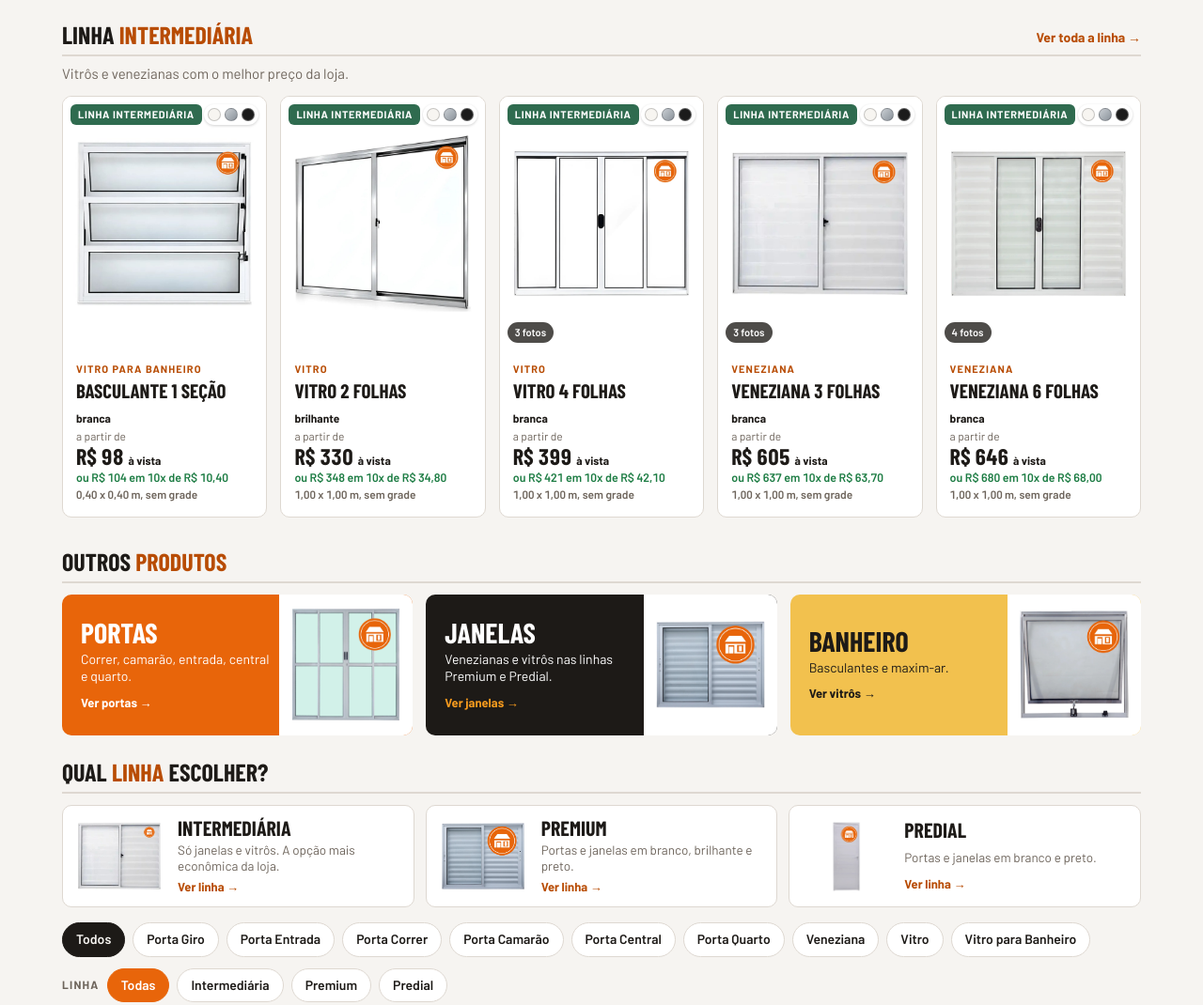
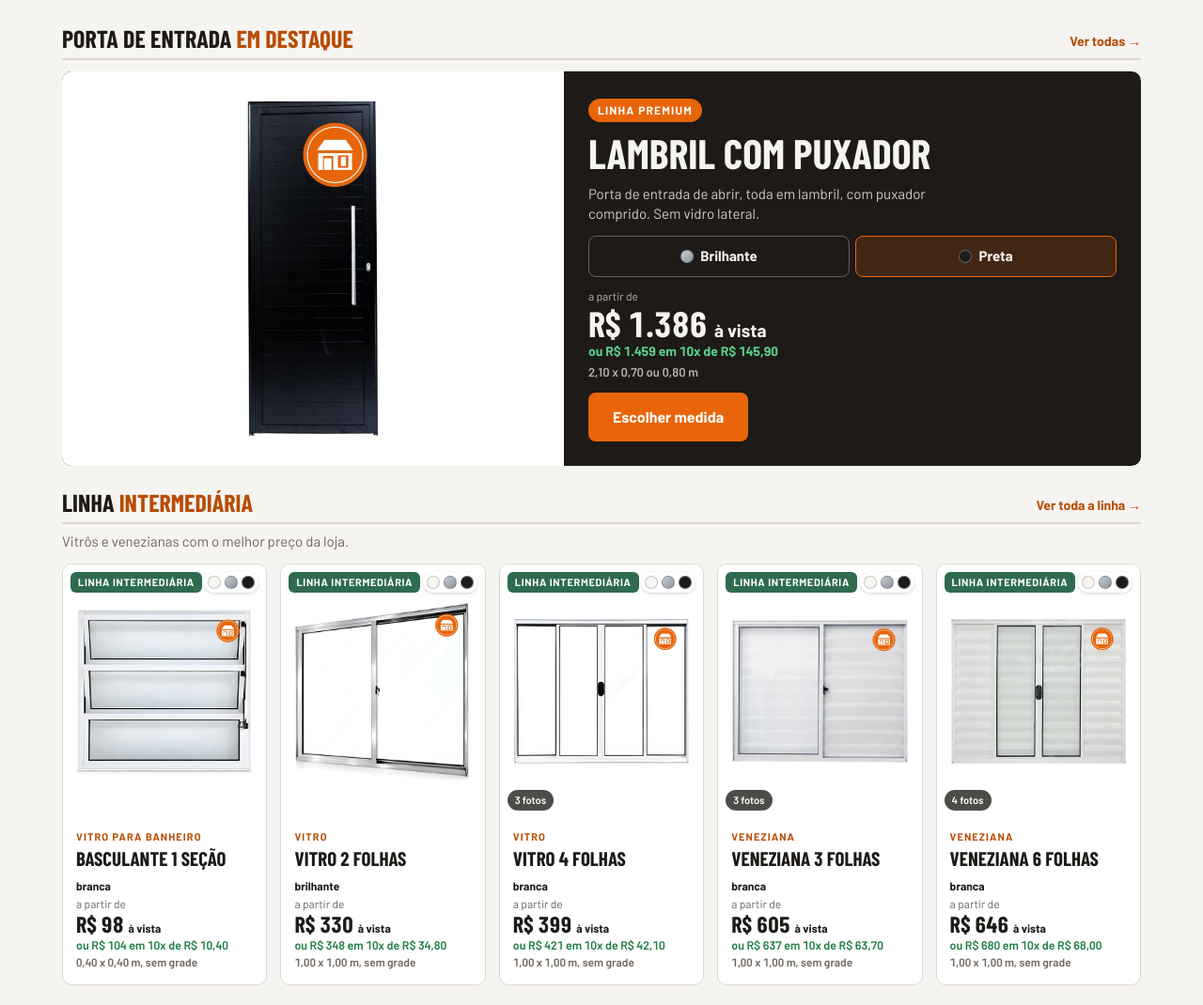
Before and after one commit to moreirajanelas-png/moreirajanelas-png.github.io, a plain HTML site: page index.html in a window 1280 px wide. Shown: the part 1425-2495 px from the top of the page at 94% size. Drawn offline with nearby package versions, Linux system fonts and the light colour scheme; a web font is replaced by a local one.

Commit message:
Destaque da porta de entrada, ordem por preço e Panorâmica fora do site
Co-Authored-By: Claude Opus 5.5 <noreply@anthropic.com>
Claude-Session: https://claude.ai/code/session_01KZsJvvb8GuuH14NwoaqSWC

```diff
--- a/index.html
+++ b/index.html
@@ -198,6 +198,23 @@ header.top .wrap{display:flex;align-items:center;justify-content:space-between;g
   .gcard .btn-add{min-height:46px;font-size:15px}
 }
 .inter{padding-block:18px 6px}
+.entrada{padding-block:22px 8px}
+.entrada .wrap{display:grid;gap:12px}
+#entrada{scroll-margin-top:70px}
+.ecard{display:grid;grid-template-columns:minmax(0,1fr) minmax(0,1.15fr);background:var(--band);color:var(--band-fg);border-radius:var(--r);overflow:hidden}
+.ecard .eimg{background:#fff;position:relative;cursor:pointer;min-height:420px}
+.ecard .eimg img{position:absolute;inset:0;width:100%;height:100%;object-fit:contain;padding:14px}
+.ecard .ein{padding:26px 26px 24px;display:grid;gap:12px;align-content:center}
+.ecard .etag{justify-self:start;background:var(--accent);color:#fff;font-size:12px;font-weight:800;letter-spacing:.1em;text-transform:uppercase;padding:4px 10px;border-radius:999px}
+.ecard h3{margin:0;font-family:var(--display);font-size:clamp(30px,4vw,44px);line-height:.95;text-transform:uppercase}
+.ecard p{margin:0;opacity:.82;max-width:44ch}
+.ecard .gcores button{background:transparent;color:inherit;border-color:rgba(255,255,255,.3)}
+.ecard .gcores button[aria-pressed="true"]{border-color:var(--accent);background:rgba(232,101,10,.18)}
+.ecard .gpreco small,.ecard .gpreco .gmed{color:rgba(246,244,241,.7)}
+.ecard .gpreco b{font-size:38px}
+.ecard .gpreco span{color:#5BD08A}
+.ecard .btn-add{min-height:52px;font-size:16px;justify-self:start;padding:0 26px}
+@media (max-width:760px){.ecard{grid-template-columns:1fr}.ecard .eimg{min-height:300px}.ecard .ein{padding:18px 16px 18px}.ecard .btn-add{justify-self:stretch}}
 .cats-g{display:grid;grid-template-columns:repeat(3,minmax(0,1fr));gap:14px}
 @media (max-width:760px){.cats-g{grid-template-columns:1fr}}
 
@@ -425,6 +442,13 @@ footer a{color:var(--accent-ink)}
   </div>
 </section>
 
+<section class="entrada" id="entrada" aria-labelledby="t-entrada">
+  <div class="wrap">
+    <div class="sec-tit"><h2 id="t-entrada">Porta de entrada <em>em destaque</em></h2><a href="#catalogo" data-ver-cat="Porta Entrada">Ver todas →</a></div>
+    <div id="entrada-d"></div>
+  </div>
+</section>
+
 <section class="inter" id="intermediaria" aria-labelledby="t-inter">
   <div class="wrap">
     <div class="sec-tit"><h2 id="t-inter">Linha <em>Intermediária</em></h2><a href="#catalogo" data-linha-btn="Intermediária">Ver toda a linha →</a></div>
@@ -563,7 +587,8 @@ const MODELOS = [];
   DADOS.forEach(p=>{
     const k = [p.categoria,p.modelo,p.linha,p.medida,p.cor,p.extra].join("|");
     if (vistos.has(k)) return; vistos.add(k);
-    if (p.modelo==="Maxim-ar 1 Seção" && p.linha==="Intermediária") return;   // fora do site até ter preço com e sem grade
+    if (p.modelo==="Maxim-ar 1 Seção" && p.linha==="Intermediária") return;
+    if (p.modelo==="Panorâmica Lambril") return;   // fora do site, a pedido   // fora do site até ter preço com e sem grade
     const g = p.categoria+"|"+p.modelo;
     if(!map.has(g)) map.set(g,{id:g,categoria:p.categoria,modelo:p.modelo,vars:[]});
     map.get(g).vars.push(p);
@@ -610,8 +635,8 @@ function render(){
   /* Em "Todas", cada linha do modelo vira um card próprio, com a foto e o preço dela: as linhas não se misturam. */
   let lista = MODELOS.filter(m=>noFiltro(m) && (!termo || (m.categoria+" "+m.modelo+" "+m.linhas.join(" ")+" "+m.cores.join(" ")).toLowerCase().includes(termo)))
     .flatMap(m=> linhaAtual ? [{m,l:linhaAtual}] : m.linhas.filter(l=>fotosLinha(m,l).length).map(l=>({m,l:l==="—"?"":l})));
-  const pm = x => precoCard(x.m,x.l).v, mmin = m => Math.min(...m.linhas.filter(l=>fotosLinha(m,l).length).map(l=>precoCard(m,l==="—"?"":l).v));
-  lista.sort(ordem==="menor" ? (a,b)=>pm(a)-pm(b) : ordem==="maior" ? (a,b)=>pm(b)-pm(a) : (a,b)=>ORDEM_CAT.indexOf(a.m.categoria)-ORDEM_CAT.indexOf(b.m.categoria)||mmin(a.m)-mmin(b.m)||a.m.id.localeCompare(b.m.id)||ORDEM_LIN.indexOf(a.l||"—")-ORDEM_LIN.indexOf(b.l||"—"));
+  const pm = x => precoCard(x.m,x.l).v;
+  lista.sort(ordem==="menor" ? (a,b)=>pm(a)-pm(b) : ordem==="maior" ? (a,b)=>pm(b)-pm(a) : (a,b)=>ORDEM_CAT.indexOf(a.m.categoria)-ORDEM_CAT.indexOf(b.m.categoria)||pm(a)-pm(b)||ORDEM_LIN.indexOf(a.l||"—")-ORDEM_LIN.indexOf(b.l||"—"));
   document.getElementById("contagem").textContent = `${lista.length} produto${lista.length!==1?"s":""}${linhaAtual?" na Linha "+linhaAtual:""}`;
   const grid = document.getElementById("grid");
   const mais = `
@@ -676,6 +701,20 @@ const gg=document.getElementById("giro-g"); gg.innerHTML=giroHTML();
 gg.addEventListener("click",e=>{ const card=e.target.closest(".gcard"); if(!card) return; const id=card.dataset.id;
   const b=e.target.closest("[data-cor]"); if(b){ corGiro[id]=b.dataset.cor; gg.innerHTML=giroHTML(); return; }
   if(e.target.closest("[data-abrir]")) abrirProduto(id,false,"Premium",corGiro[id]||"Branco"); });
+/* porta de entrada em destaque: Premium, sem vidro lateral */
+const ENT_ID="Porta Entrada|Lambril c/ Puxador — Sem Vidro Lateral"; let corEnt="Preto";
+function entradaHTML(){ const m=MODELOS.find(x=>x.id===ENT_ID); if(!m) return "";
+  const fl=fotosLinha(m,"Premium"), cores=["Alumínio","Preto"].filter(c=>m.vars.some(v=>v.linha==="Premium"&&v.cor===c));
+  const f=fl[fotoPara(fl,corEnt)], vs=m.vars.filter(v=>v.linha==="Premium"&&v.cor===corEnt), pmin=Math.min(...vs.map(v=>v.preco));
+  const aviso=fotoCorDif(f,corEnt)?`<span class="aviso-foto">Foto em outra cor. O preço é da cor escolhida.</span>`:"";
+  return `<div class="ecard"><div class="eimg" data-abrir><img src="${img(f.f)}" alt="Porta de entrada lambril com puxador, Linha Premium" loading="lazy">${aviso}</div>
+    <div class="ein"><span class="etag">Linha Premium</span><h3>Lambril com puxador</h3><p>Porta de entrada de abrir, toda em lambril, com puxador comprido. Sem vidro lateral.</p>
+      <div class="gcores">${cores.map(c=>`<button type="button" data-cor="${c}" aria-pressed="${c===corEnt}"><span class="dot ${c}"></span>${c==="Preto"?"Preta":"Brilhante"}</button>`).join("")}</div>
+      <div class="gpreco"><small>a partir de</small><b class="num">${brl(vistaDe(pmin))} <i class="av">à vista</i></b><span class="num">${txtParc(pmin)}</span><span class="gmed">${txtMedidas([...new Set(vs.filter(v=>v.preco===pmin).map(v=>v.medida))])}</span></div>
+      <button type="button" class="btn-add" data-abrir>Escolher medida</button></div></div>`; }
+const ed=document.getElementById("entrada-d"); ed.innerHTML=entradaHTML();
+ed.addEventListener("click",e=>{ const b=e.target.closest("[data-cor]"); if(b){ corEnt=b.dataset.cor; ed.innerHTML=entradaHTML(); return; }
+  if(e.target.closest("[data-abrir]")) abrirProduto(ENT_ID,false,"Premium",corEnt); });
 /* linha intermediária */
 const inter=MODELOS.filter(m=>m.linhas.includes("Intermediária")&&fotosLinha(m,"Intermediária").length).sort((a,b)=>minLinha(a,"Intermediária")-minLinha(b,"Intermediária"));
 document.getElementById("inter-d").innerHTML = inter.map(m=>cardHTML(m,false,"Intermediária")).join("");
@@ -691,8 +730,12 @@ function medGiro(cor){ const v=Math.min(...GIRO.map(([id])=>minCor(id,cor)));
   const alt=new Set(med.map(x=>x.split("x")[0]));
   return (alt.size===1? [...alt][0]+" x "+med.map(x=>x.split("x")[1]).join(" ou ") : med.map(x=>x.replace("x"," x ")).join(" ou "))+" m"; }
 const vitro4 = MODELOS.find(m=>m.id==="Vitro|Vitro 4 Folhas").vars.filter(v=>v.linha==="Intermediária"&&v.cor==="Branco"&&v.extra==="Sem Grade").sort((a,b)=>a.preco-b.preco)[0];
+const entVs = cor => (MODELOS.find(m=>m.id===ENT_ID)||{vars:[]}).vars.filter(v=>v.linha==="Premium"&&v.cor===cor);
+const minEnt = cor => Math.min(...entVs(cor).map(v=>v.preco));
+const medEnt = cor => txtMedidas([...new Set(entVs(cor).filter(v=>v.preco===minEnt(cor)).map(v=>v.medida))]);
 const SLIDES = [
   {eye:"As mais vendidas", tit:'Portas de giro <em>palheta, social e basculante</em>', sub:"Na cor branca ou brilhante, com preço de cada medida na tela. Escolha e peça pelo WhatsApp.", im1:"02-02", im2:"00-02", tag:"Porta de giro brilhante a partir de", valor:Math.min(...GIRO.map(([id])=>minCor(id,"Alumínio"))), vista:true, med:medGiro("Alumínio"), alvo:"giro", cta:"Ver portas de giro"},
+  {eye:"Porta de entrada", tit:'Lambril <em>com puxador</em>', sub:"Linha Premium, sem vidro lateral, na cor preta ou brilhante. Veja o preço de cada medida.", im1:"07-03", im2:"07-03", uma:true, tag:"Porta de entrada preta a partir de", valor:minEnt("Preto"), vista:true, med:medEnt("Preto"), alvo:"entrada", cta:"Ver porta de entrada"},
   {eye:"Janelas com o melhor preço", tit:'Linha <em>Intermediária</em>', sub:"Vitrôs e venezianas mais em conta, com foto e preço de cada medida.", im1:"in-05", im2:"in-05", uma:true, tag:"Vitro 4 Folhas branco", valor:vitro4.preco, vista:true, med:txtMedidas([vitro4.medida])+", sem grade", alvo:"intermediaria", cta:"Ver Linha Intermediária"},
   {eye:"Condição de pagamento", tit:'Até <em>10x sem juros</em> no cartão', sub:"Ou 5% de desconto pagando à vista. Entrega em Sorocaba em até 15 dias úteis.", im1:"01-02", im2:"02-02", tag:"Porta de giro brilhante", valor:Math.min(...GIRO.map(([id])=>minCor(id,"Alumínio"))), med:medGiro("Alumínio"), alvo:"giro", cta:"Ver portas de giro"},
 ];
```
